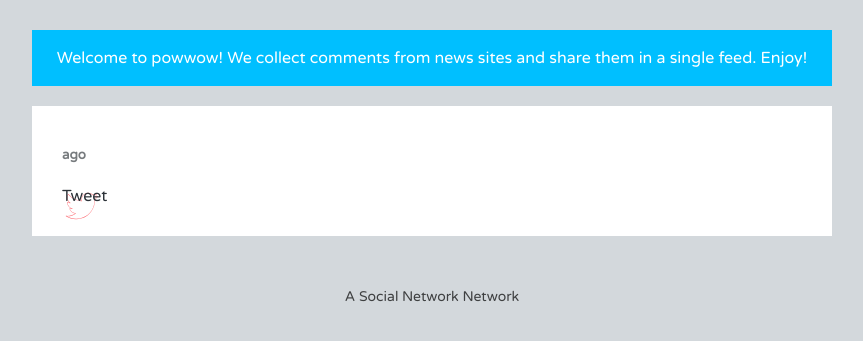
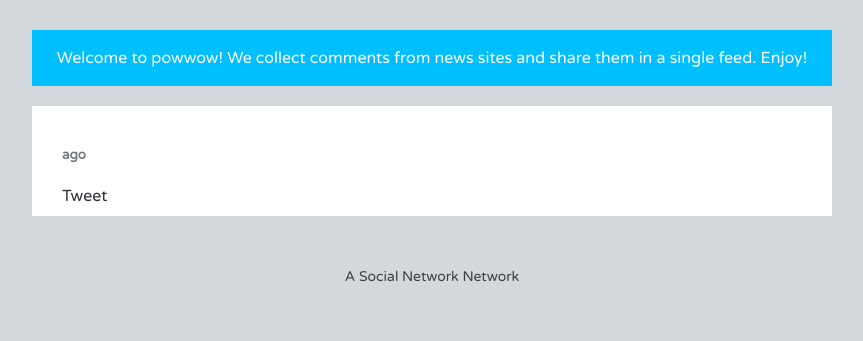
Before and after one commit to owenwillis/powwow, a Django app: template powwows/templates/powwows/post_detail.html in a window 1280 px wide. Shown: the part 50-391 px from the top of the page, without its empty margins (208-1071 px from the left). Run offline with Django 3.2, Linux system fonts and the light colour scheme; the template is opened without the code that fills it, so the values that code supplies are empty; some libraries are stand-ins or nearby versions.

Commit message:
fixing social

```diff
--- a/powwows/static/css/powwow.css
+++ b/powwows/static/css/powwow.css
@@ -90,13 +90,7 @@ header {
 
 
 
-.twitter-share-button{
-  width:40px ;
-  height:40px;
-  background: url('../img/twitter-button.svg') center no-repeat;
-  background-size:40px 40px ;
-  display:block;
-}
+
 
 /*Main*/
 .main {
--- a/powwows/templates/powwows/layout.html
+++ b/powwows/templates/powwows/layout.html
@@ -92,7 +92,7 @@
   fjs.parentNode.insertBefore(js, fjs);
 }(document, 'script', 'facebook-jssdk'));</script>
 
-<script>!function(d,s,id){var js,fjs=d.getElementsByTagName(s)[0],p=/^http:/.test(d.location)?'http':'https';if(!d.getElementById(id)){js=d.createElement(s);js.id=id;js.src=p+'://platform.twitter.com/widgets.js';fjs.parentNode.insertBefore(js,fjs);}}(document, 'script', '../img/twitter-button.svg');</script>
+<script>!function(d,s,id){var js,fjs=d.getElementsByTagName(s)[0],p=/^http:/.test(d.location)?'http':'https';if(!d.getElementById(id)){js=d.createElement(s);js.id=id;js.src=p+'://platform.twitter.com/widgets.js';fjs.parentNode.insertBefore(js,fjs);}}(document, 'script', 'icon-twitter');</script>
 
     </body>
 </html>
```
